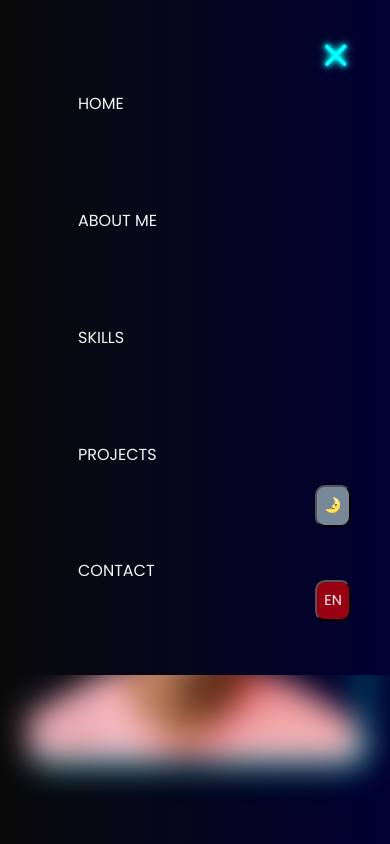
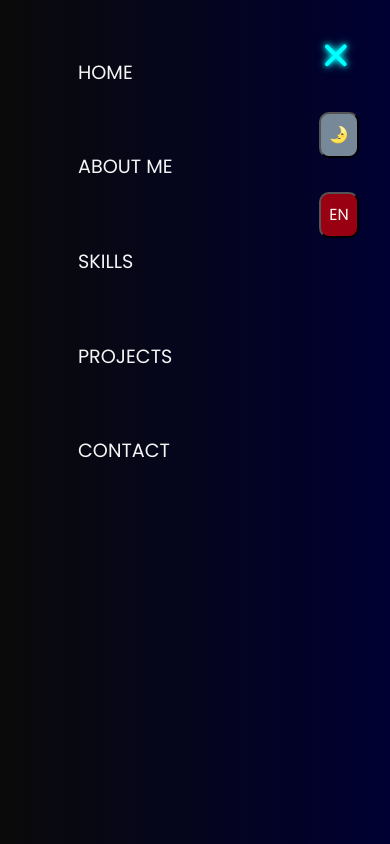
Before and after one commit to Arman75462/Portfolio, a website built with webpack: page src/index.html in a window 390 px wide. Both pictures are taken after a click on the element 336 px from the left and 56 px from the top of the page. Shown: the top 844 px of the page. Built offline with nearby package versions, Linux system fonts and the light colour scheme; a web font is replaced by a local one.

Commit message:
Many changes
1- Changed layout of nav__links inside of hamburger menu for simplification of layout. 2- Removed blurry sections, as it was unnecessary with the change of the nav__links layout. 3- Added back body overflow property, as its removal caused some bugs.

```diff
--- a/src/index.css
+++ b/src/index.css
@@ -158,8 +158,11 @@ body.light-mode {
 .cta {
   background: var(--button-background-color);
   border-radius: 1em;
-  box-shadow: 0 0 2px var(--striking-color), 0 0 4px var(--striking-color),
-    0 0 8px var(--striking-color), 0 0 16px var(--striking-color);
+  box-shadow:
+    0 0 2px var(--striking-color),
+    0 0 4px var(--striking-color),
+    0 0 8px var(--striking-color),
+    0 0 16px var(--striking-color);
   color: var(--button-text-color);
   font-size: 1.1rem;
   font-weight: 500;
@@ -168,8 +171,11 @@ body.light-mode {
 }
 
 .cta:hover {
-  box-shadow: 0 0 5px var(--striking-color), 0 0 10px var(--striking-color),
-    0 0 20px var(--striking-color), 0 0 40px var(--striking-color);
+  box-shadow:
+    0 0 5px var(--striking-color),
+    0 0 10px var(--striking-color),
+    0 0 20px var(--striking-color),
+    0 0 40px var(--striking-color);
   transform: translateY(-5px);
 }
 
@@ -209,11 +215,6 @@ h2 {
   padding-top: 0.5em;
 }
 
-/* Add blur to an element */
-.blur {
-  filter: blur(15px);
-}
-
 /*============================
 SPECIFIC LAYOUT AND STYLES=
 ==============================*/
@@ -230,7 +231,9 @@ SPECIFIC LAYOUT AND STYLES=
 }
 
 .header__initials {
-  font-family: Petit Formal Script, cursive;
+  font-family:
+    Petit Formal Script,
+    cursive;
   font-size: 2.5rem;
   font-weight: 700;
 }
@@ -239,7 +242,10 @@ SPECIFIC LAYOUT AND STYLES=
 .hamburger-wrapper {
   border-radius: var(--hamburger-wrapper-border-radius);
   cursor: pointer;
+
+  /* To center the hamburger-icon */
   display: flex;
+  z-index: 2;
   height: var(--hamburger-wrapper-height);
   width: var(--hamburger-wrapper-width);
 }
@@ -252,7 +258,6 @@ SPECIFIC LAYOUT AND STYLES=
   transform: rotate(0);
   transition: all 0.5s;
   width: var(--icon-width);
-  z-index: 2;
 }
 
 .hamburger-wrapper.active .hamburger-icon {
@@ -263,7 +268,9 @@ SPECIFIC LAYOUT AND STYLES=
   background: var(--striking-color);
   border: 2px solid var(--striking-color);
   border-radius: var(--hamburger-icon-span-border-radius);
-  box-shadow: 0 0 5px var(--striking-color), 0 0 10px var(--striking-color);
+  box-shadow:
+    0 0 5px var(--striking-color),
+    0 0 10px var(--striking-color);
   display: block;
   height: var(--hamburger-icon-span-height);
   position: absolute;
@@ -316,6 +323,14 @@ SPECIFIC LAYOUT AND STYLES=
   position: relative;
 }
 
+.nav__item {
+  font-size: 1.2rem;
+}
+
+.nav__item1 {
+  margin-top: 3em;
+}
+
 .hide,
 .show {
   animation-duration: 0.5s;
@@ -323,9 +338,9 @@ SPECIFIC LAYOUT AND STYLES=
   background: var(--body-background-color);
   display: flex;
   flex-direction: column;
-  height: 80vh;
+  height: 100vh;
   inset: 0;
-  justify-content: space-evenly;
+  gap: 4em;
   padding-left: 20%;
   position: fixed;
   width: 100vw;
@@ -393,16 +408,15 @@ SPECIFIC LAYOUT AND STYLES=
 /* DARKMODE/LIGHTMODE TOGGLE */
 .theme-toggle {
   background: #789;
-  bottom: 22%;
+  margin-top: 7em;
 }
 
 .nav__language,
 .theme-toggle {
   border-radius: 10px;
-  font-size: 0.9rem;
   padding: 0.5em;
   position: absolute;
-  right: 10%;
+  right: 8%;
   transition: all 0.2s;
 }
 
@@ -413,7 +427,7 @@ SPECIFIC LAYOUT AND STYLES=
 
 /* LANGUAGE CHANGE */
 .nav__language {
-  bottom: 8%;
+  margin-top: 12em;
 }
 
 /* 1- HERO SECTION */
@@ -663,14 +677,7 @@ SPECIFIC LAYOUT AND STYLES=
 /*============================
 MEDIA QUERIES==============
 ==============================*/
-@media (min-width: 800px) {
-  /*============================
-  GENERAL LAYOUT AND STYLES==
-  ==============================*/
-  .section__title {
-    padding-top: 1em;
-  }
-
+@media (min-width: 700px) {
   /* Custom cursor styles */
   .cursor-dot {
     background: var(--text-color);
@@ -696,6 +703,15 @@ MEDIA QUERIES==============
     top: 0;
     transform: translate(-50%, -50%);
   }
+}
+
+@media (min-width: 800px) {
+  /*============================
+  GENERAL LAYOUT AND STYLES==
+  ==============================*/
+  .section__title {
+    padding-top: 1em;
+  }
 
   /*============================
   SPECIFIC LAYOUT AND STYLES=
@@ -708,17 +724,28 @@ MEDIA QUERIES==============
   .nav__list {
     align-items: center;
     display: flex;
+    gap: 1.5em;
     font-size: 0.9rem;
-    gap: 1.5em;
   }
 
+  .nav__item {
+    font-size: 0.9rem;
+  }
+
+  .nav__item1 {
+    margin-top: 0;
+  }
+
+  /* 3- HAMBURGER MENU */
+  .hamburger-wrapper {
+    display: none;
+  }
+
+  /* DARKMODE/LIGHTMODE TOGGLE */
   .nav__language,
   .theme-toggle {
     position: static;
-  }
-
-  .hamburger-wrapper {
-    display: none;
+    margin-top: 0;
   }
 
   /* 1- HERO */
--- a/src/index.html
+++ b/src/index.html
@@ -59,7 +59,7 @@
 
           <!-- 3- NAV-LIST -->
           <ul class="nav__list">
-            <li class="nav__item">
+            <li class="nav__item nav__item1">
               <a
                 href="#"
                 class="nav__link"
--- a/src/javascript-files/DOMfunctions.js
+++ b/src/javascript-files/DOMfunctions.js
@@ -1,26 +1,25 @@
 /* DOM SELECTORS IMPORT */
 import {
   navList,
-  bodyElement,
   skillIconGithub,
   contactLinkImageGithub,
   toggleThemeButton,
   scrollWatcher,
-  heroSection,
-  aboutSection,
-  skillsSection,
+  bodyElement,
 } from "./DOMselectors";
 
 // Function to show menu
 export function showMenu() {
   navList.classList.remove("hide");
   navList.classList.add("show");
+  bodyElement.style.overflow = "hidden"; // Set overflow to 'hidden'
 }
 
 // Function to hide menu
 export function hideMenu() {
   navList.classList.remove("show");
   navList.classList.add("hide");
+  bodyElement.style.overflow = "auto"; // Set overflow back to 'auto'
 }
 
 // Switch GitHub icon, depending on background-color. If background-color is light, github icon will be black. If background-color is dark github icon will be white.
@@ -55,17 +54,3 @@ export function updateScrollWatcher() {
   // Update the width of the scroll-watcher
   scrollWatcher.style.width = `${scrollPercent}%`;
 }
-
-// Function to add blur in the main sections of the website, apart from the header section
-export function addSectionsBlur() {
-  heroSection.classList.add("blur");
-  aboutSection.classList.add("blur");
-  skillsSection.classList.add("blur");
-}
-
-// Function to remove blur from the main sections of the website, apart from the header section
-export function removeSectionsBlur() {
-  heroSection.classList.remove("blur");
-  aboutSection.classList.remove("blur");
-  skillsSection.classList.remove("blur");
-}
--- a/src/javascript-files/DOMselectors.js
+++ b/src/javascript-files/DOMselectors.js
@@ -14,15 +14,6 @@ export const contactLinkImageGithub = document.querySelector(
 // Body element of the website
 export const bodyElement = document.querySelector("body");
 
-// Hero section of website
-export const heroSection = document.querySelector(".hero");
-
-// About section of website
-export const aboutSection = document.querySelector(".about");
-
-// Skills section of website
-export const skillsSection = document.querySelector(".skills");
-
 // Select the scroll-watcher element
 export const scrollWatcher = document.querySelector(".scroll-watcher");
 
--- a/src/javascript-files/index.js
+++ b/src/javascript-files/index.js
@@ -20,8 +20,6 @@ import {
   switchGithubIcon,
   switchThemeButtonText,
   updateScrollWatcher,
-  removeSectionsBlur,
-  addSectionsBlur,
 } from "./DOMfunctions";
 
 // Event listener for scroll event
@@ -51,7 +49,6 @@ navList.addEventListener("click", (e) => {
       // Only if window is smaller than 800px, do the following.
       hamburgerMenuButton.classList.toggle("active");
       hideMenu();
-      removeSectionsBlur();
     }
   }
 });
@@ -62,9 +59,7 @@ window.addEventListener("resize", () => {
     // Assuming 800px is the breakpoint for your hamburger menu
     hamburgerMenuButton.classList.remove("active");
     navList.classList.remove("show", "hide");
-
-    // Remove the blur for all other sections except header, if for some reason the user has switched from under 800px to 800px or above.
-    removeSectionsBlur();
+    document.body.style.overflow = "auto"; // Reset the overflow
   }
 });
 
@@ -74,10 +69,8 @@ hamburgerMenuButton.addEventListener("click", () => {
 
   if (navList.classList.contains("show")) {
     hideMenu();
-    removeSectionsBlur();
   } else {
     showMenu();
-    addSectionsBlur();
   }
 });
 
```
Also changed, not shown: dist/index.html, 4 other files.
